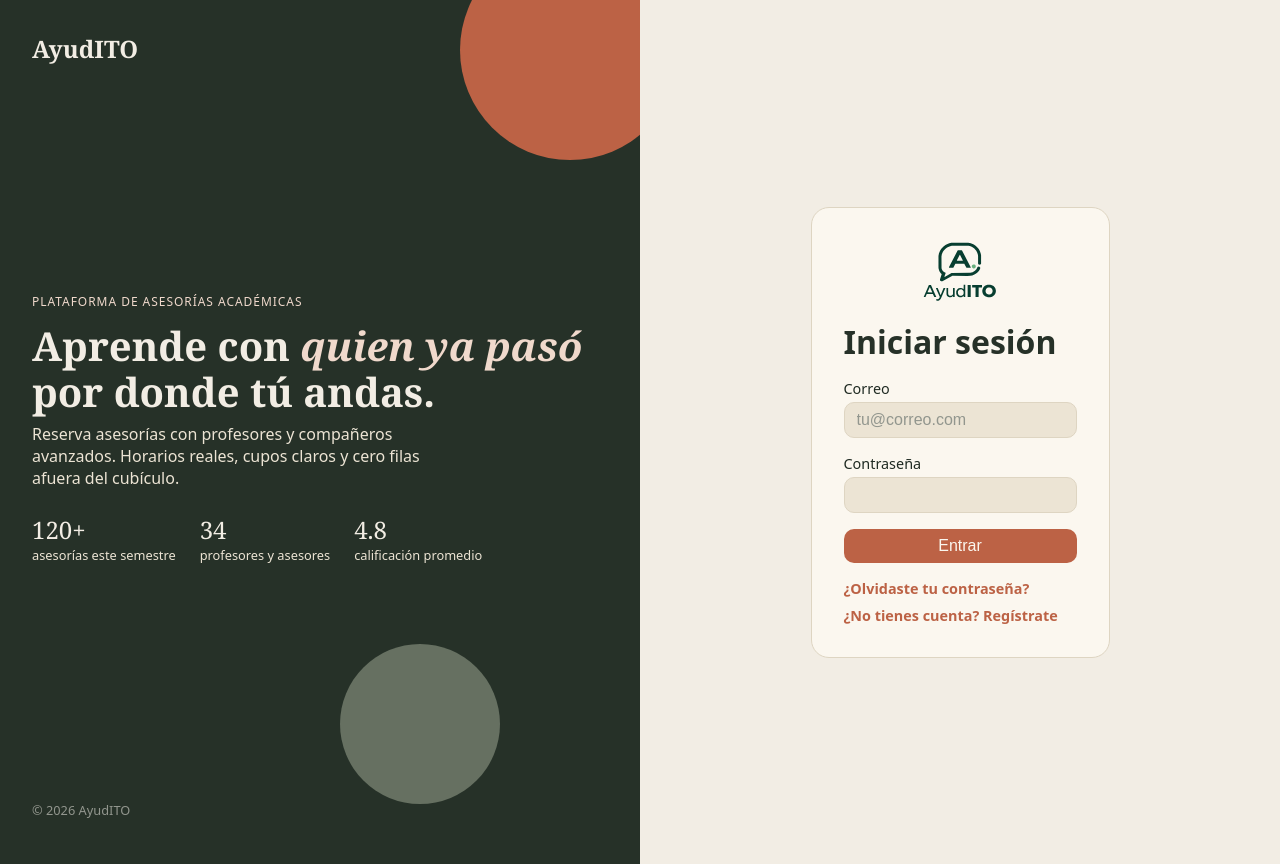
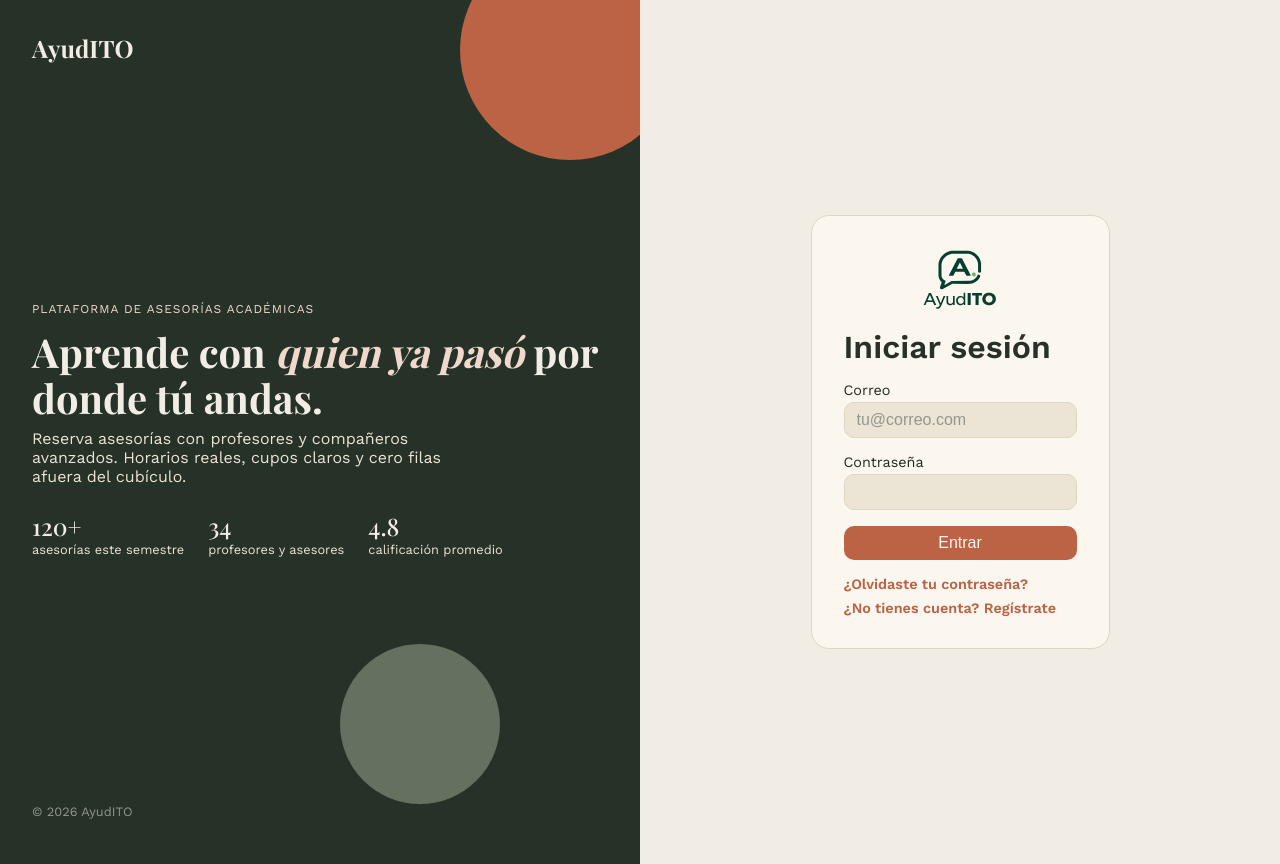
Before and after one commit to DaniielA5/plataforma-asesorias, a React app in the folder frontend/: page /login in a window 1280 px wide. Built offline with nearby package versions, Linux system fonts and the light colour scheme; the HTML template or start-up script is replaced by a standard one.

Commit message:
fix(frontend): carga las fuentes de Google antes del resto de las reglas del CSS

```diff
--- a/frontend/src/index.css
+++ b/frontend/src/index.css
@@ -1,9 +1,11 @@
+@import url('https://fonts.googleapis.com/css2?family=Playfair+Display:wght@500;600;700&family=Work+Sans:wght@400;500;600&display=swap');
+
 *,
 *::before,
 *::after {
   box-sizing: border-box;
 }
-@import url('https://fonts.googleapis.com/css2?family=Playfair+Display:wght@500;600;700&family=Work+Sans:wght@400;500;600&display=swap');
+
 body {
   margin: 0;
   background: var(--color-fondo);
```
